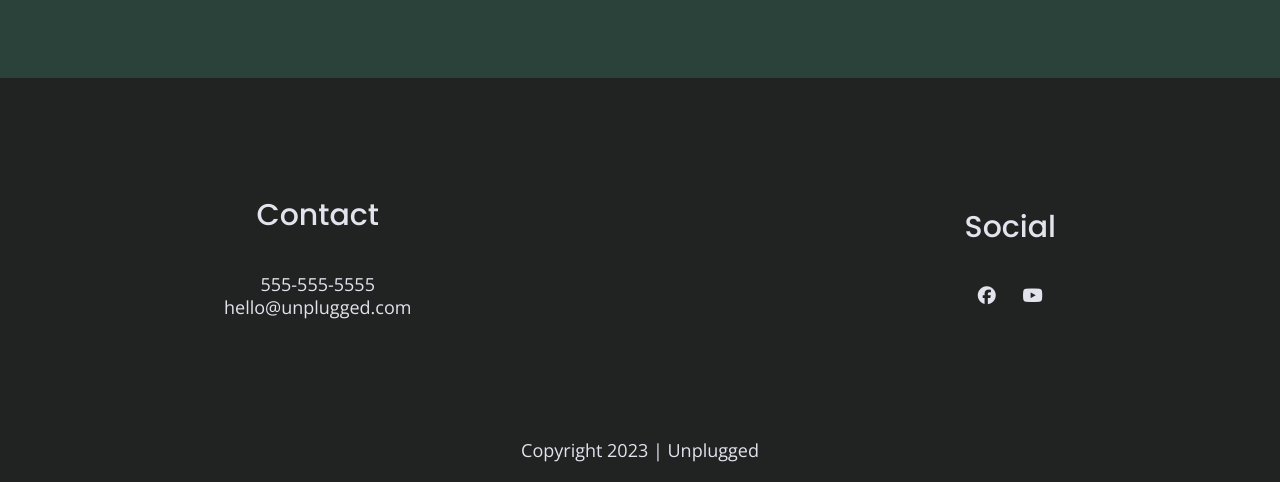
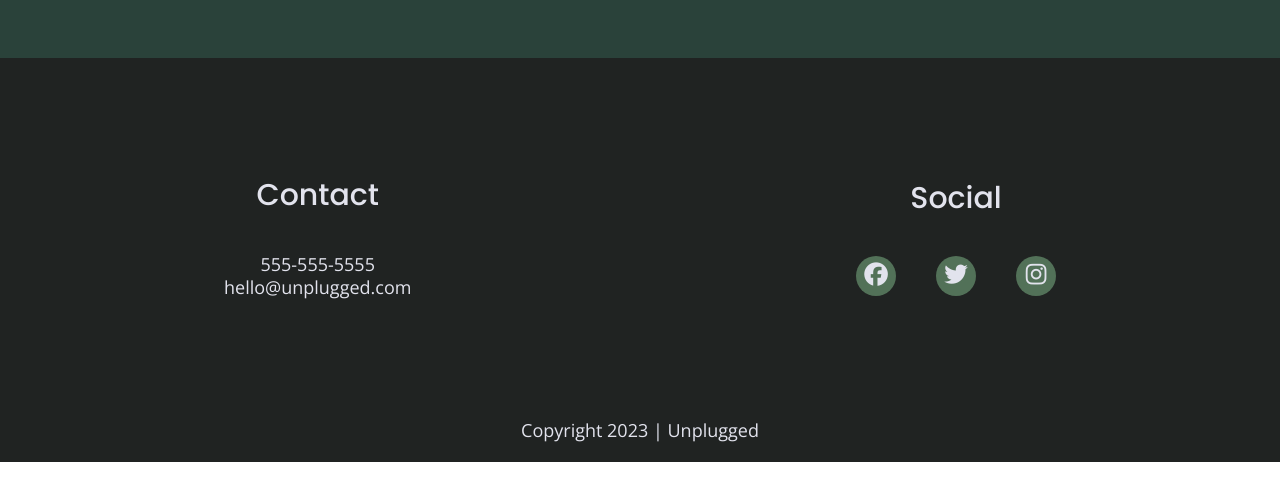
Before and after one commit to Silverpool64/Unplugged-Skillcrush-Project, a website built with Parcel: page index.html in a window 1280 px wide. Shown: the part 2505-2987 px from the top of the page. Built offline with nearby package versions, Linux system fonts and the light colour scheme.

Commit message:
Updated footer icons

```diff
--- a/css/main.css
+++ b/css/main.css
@@ -233,6 +233,14 @@ footer .social-icons p {
   display: flex;
   justify-content: center;
   align-items: center;
+  background-color: #527158;
+  border-radius: 50%;
+  width: 40px;
+  height: 40px;
+}
+
+footer .social-icons p i {
+  font-size: 1.3125em;
 }
 
 footer .copyright {
@@ -604,6 +612,10 @@ input[type=button] {
     width: 62%;
   }
 
+  .features i {
+    margin-bottom: 30px;
+  }
+
   /* Reviews */
 
   .reviews article {
@@ -650,6 +662,11 @@ input[type=button] {
 
   footer p {
     line-height: 1.285;
+  }
+
+  footer .social-icons {
+    width: 12.5em;
+    justify-content: space-between;
   }
 
   footer .copyright {
--- a/index.html
+++ b/index.html
@@ -131,9 +131,9 @@
                     <div class="social">
                         <h4>Social</h4>
                         <div class="social-icons">
-                            <p><a href="https://www.facebook.com/yoursite" target="_blank" rel="noopener"><i class="fa-brands fa-facebook"></i></a></p>
-                            <p><a href="https://www.youtube.com/yoursite" target="_blank" rel="noopener"><i class="fa-brands fa-youtube"></i></a></p>
-                            <!-- other social links here -->
+                            <p><a href="https://www.facebook.com/yoursite" target="_blank" rel="noopener"><i class="fab fa-facebook"></i></a></p>
+                            <p><a href="https://www.twitter.com/yoursite" target="_blank" rel="noopener"><i class="fab fa-twitter"></i></a></p>
+                            <p><a href="https://www.instagram.com/yoursite" target="_blank" rel="noopener"><i class="fab fa-instagram"></i></a></p>
                         </div>
                     </div>
                 </div> <!-- footer content ends -->
```
Also changed, not shown: about/index.html (+3 -3 lines), faq/index.html (+3 -3 lines).
